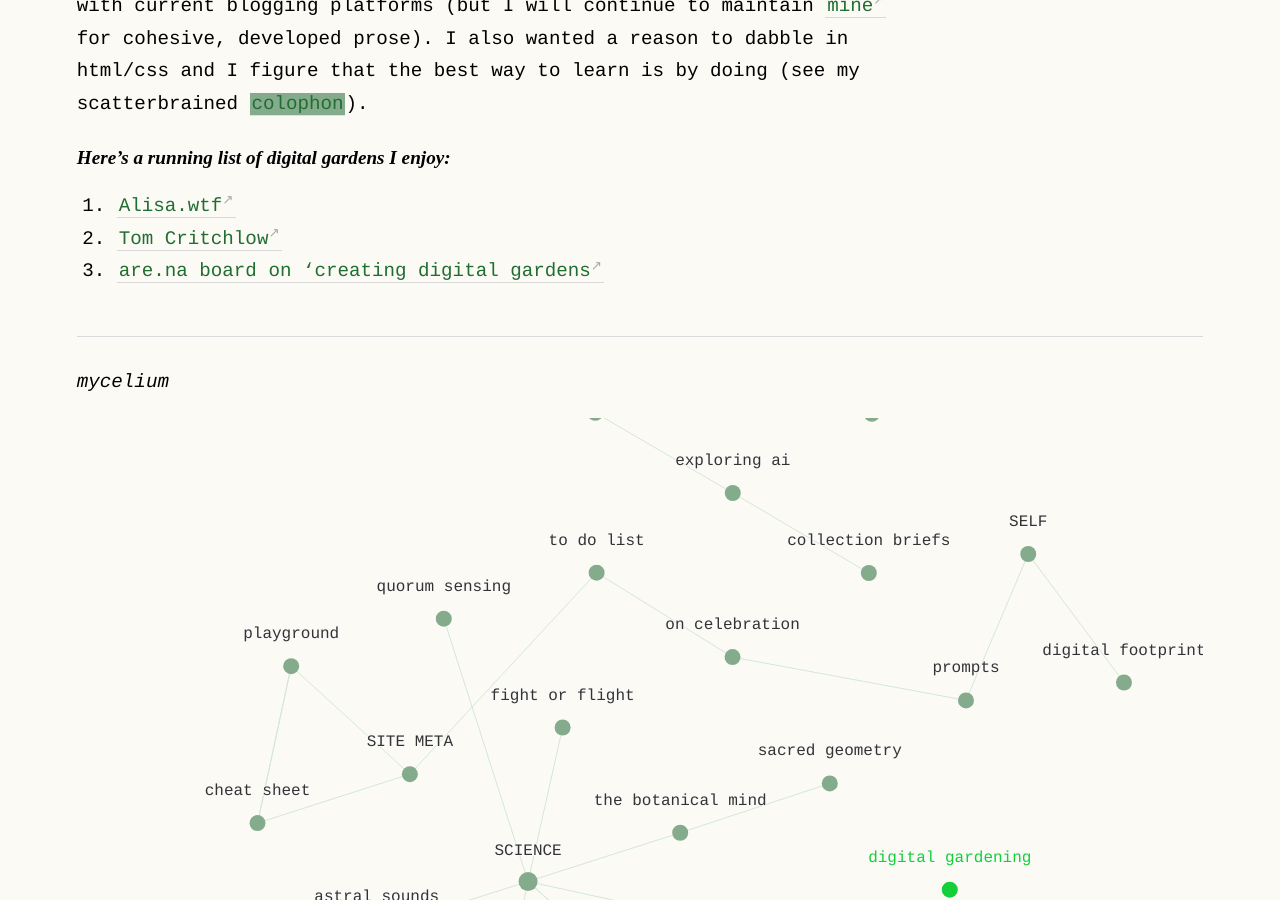
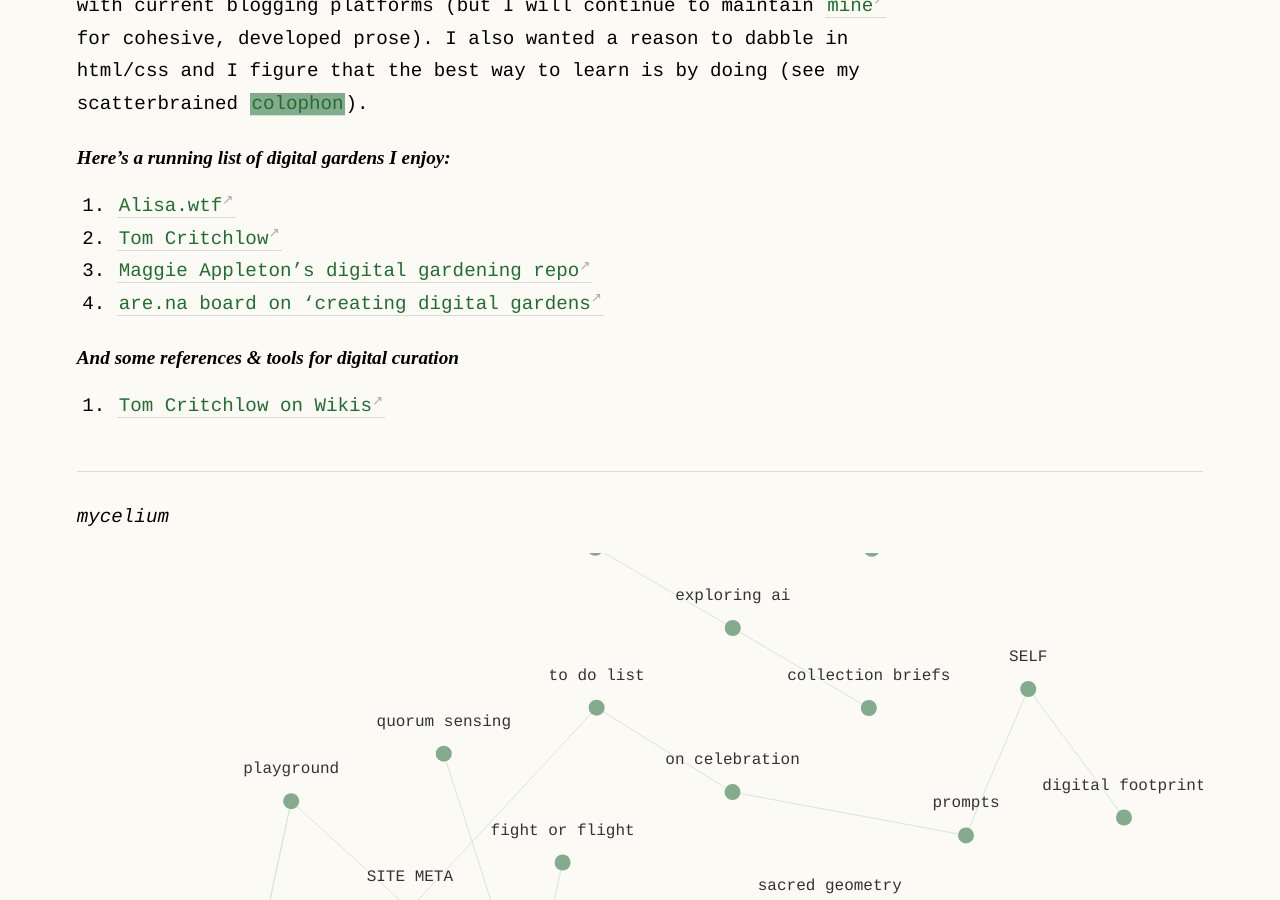
Before and after one commit to geminiworms/talyssagarden.github.io, a Jekyll site: the page built from _notes/what-is-digital-gardening.md, in a window 1280 px wide and 900 px high, scrolled down 576 px. Built offline with Jekyll 4.4.1, drawn with Linux system fonts in a browser that asks for light colours.

Commit message:
Update what-is-digital-gardening.md

```diff
--- a/_notes/what-is-digital-gardening.md
+++ b/_notes/what-is-digital-gardening.md
@@ -15,4 +15,8 @@ I'm also just a feind for long form content and I've been dissatisfied with curr
 #### Here's a running list of digital gardens I enjoy:
 1. [Alisa.wtf](https://alisa.wtf)
 2. [Tom Critchlow](https://tomcritchlow.com/wiki/)
-3. [are.na board on 'creating digital gardens](https://www.are.na/annika-hansteen-izora/creating-digital-gardens)
+3. [Maggie Appleton's digital gardening repo](https://github.com/MaggieAppleton/digital-gardeners)
+4. [are.na board on 'creating digital gardens](https://www.are.na/annika-hansteen-izora/creating-digital-gardens)
+
+#### And some references & tools for digital curation
+1. [Tom Critchlow on Wikis](https://tomcritchlow.com/wiki/wikis/)
```
